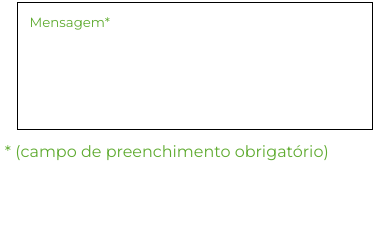
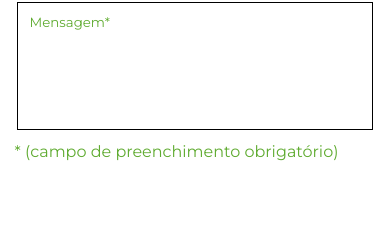
Before and after one commit to Scientific-Junior-Value/website, a React (Create React App) app: page /contacts in a window 390 px wide. Shown: the part 1099-1326 px from the top of the page. Built offline with nearby package versions, Linux system fonts and the light colour scheme.

Commit message:
fix form label position

```diff
--- a/src/App.js
+++ b/src/App.js
@@ -1,7 +1,6 @@
 import './App.css';
 import Navbar from './Components/Navbar/Navbar';
 import {BrowserRouter, Routes, Route} from 'react-router-dom';
-import Background from './Components/Background/Background';
 import Contacts from './Pages/Contacts/Contacts';
 
 function App() {
--- a/src/Components/Footer/DarkFooter/DarkFooter.js
+++ b/src/Components/Footer/DarkFooter/DarkFooter.js
@@ -1,6 +1,5 @@
 import './DarkFooter.css';
 import logo from './logo.png';
-import instagram from './icons/instagram.png'
 
 function DarkFooter() {
     return (
--- a/src/Components/Form/Form.css
+++ b/src/Components/Form/Form.css
@@ -5,7 +5,6 @@
 
 .form {
     width: 100%;
-    height: 100vh;
     padding: 10rem 8rem;
 }
 
@@ -14,4 +13,7 @@
     padding: 5rem 0;
     height: auto;
 }
+.fill-fields {
+    margin-left: 2.5%;
 }
+}
```
